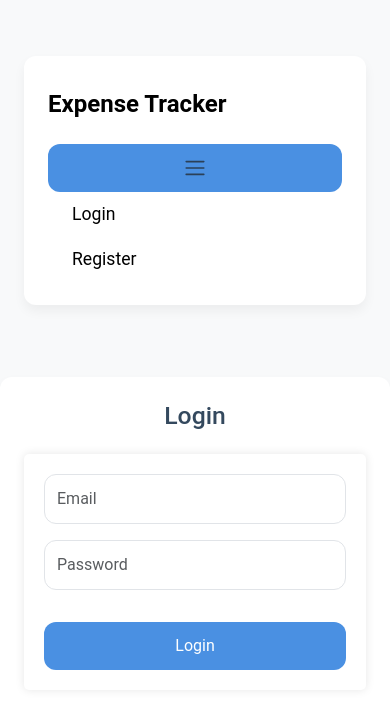
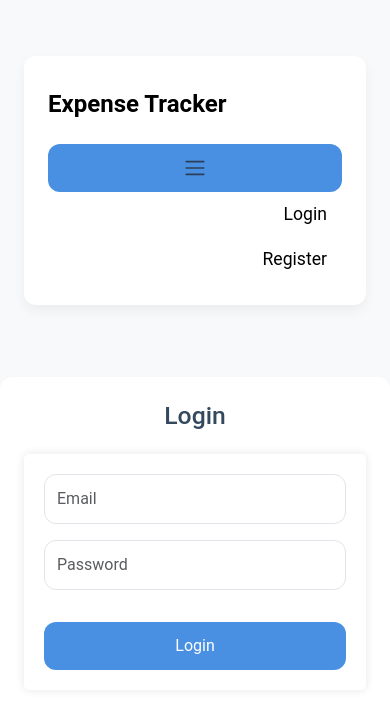
Before and after one commit to tanmoybarua43/expense-tracker-p3, a React (Create React App) app in the folder client/: page / in a window 390 px wide. Both pictures are taken after a click on the button "Toggle navigation". Shown: the top 708 px of the page. Built offline with nearby package versions, Linux system fonts and the light colour scheme.

Commit message:
update the align

```diff
--- a/client/src/components/layout/Navbar.js
+++ b/client/src/components/layout/Navbar.js
@@ -23,7 +23,7 @@ const Navbar = () => {
           <span className="navbar-toggler-icon"></span>
         </button>
         <div className="collapse navbar-collapse" id="navbarNav">
-          <ul className="navbar-nav ms-auto">
+          <ul className="navbar-nav align-items-end ms-auto">
             {isAuthenticated ? (
               <>
                 <li className="nav-item">
```
